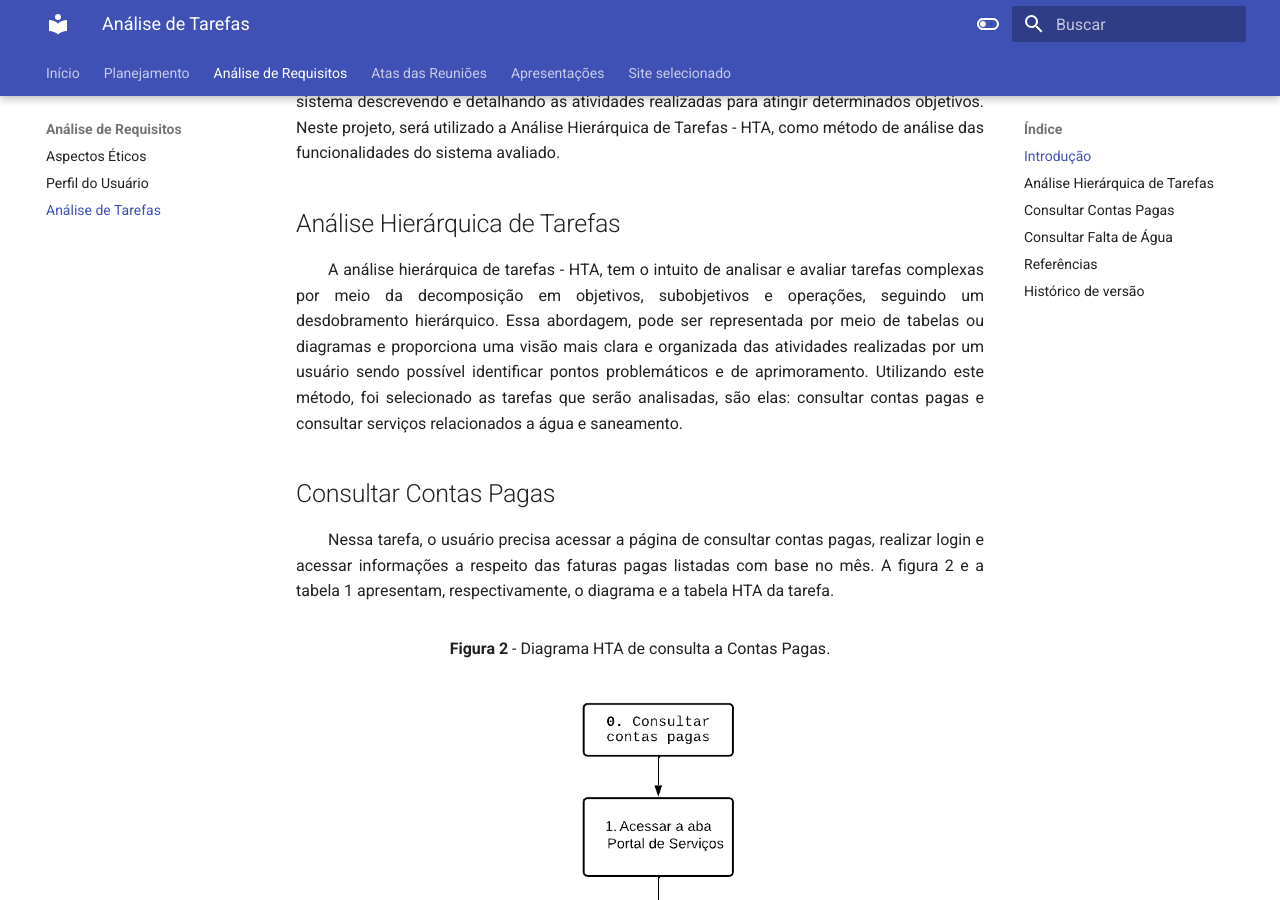
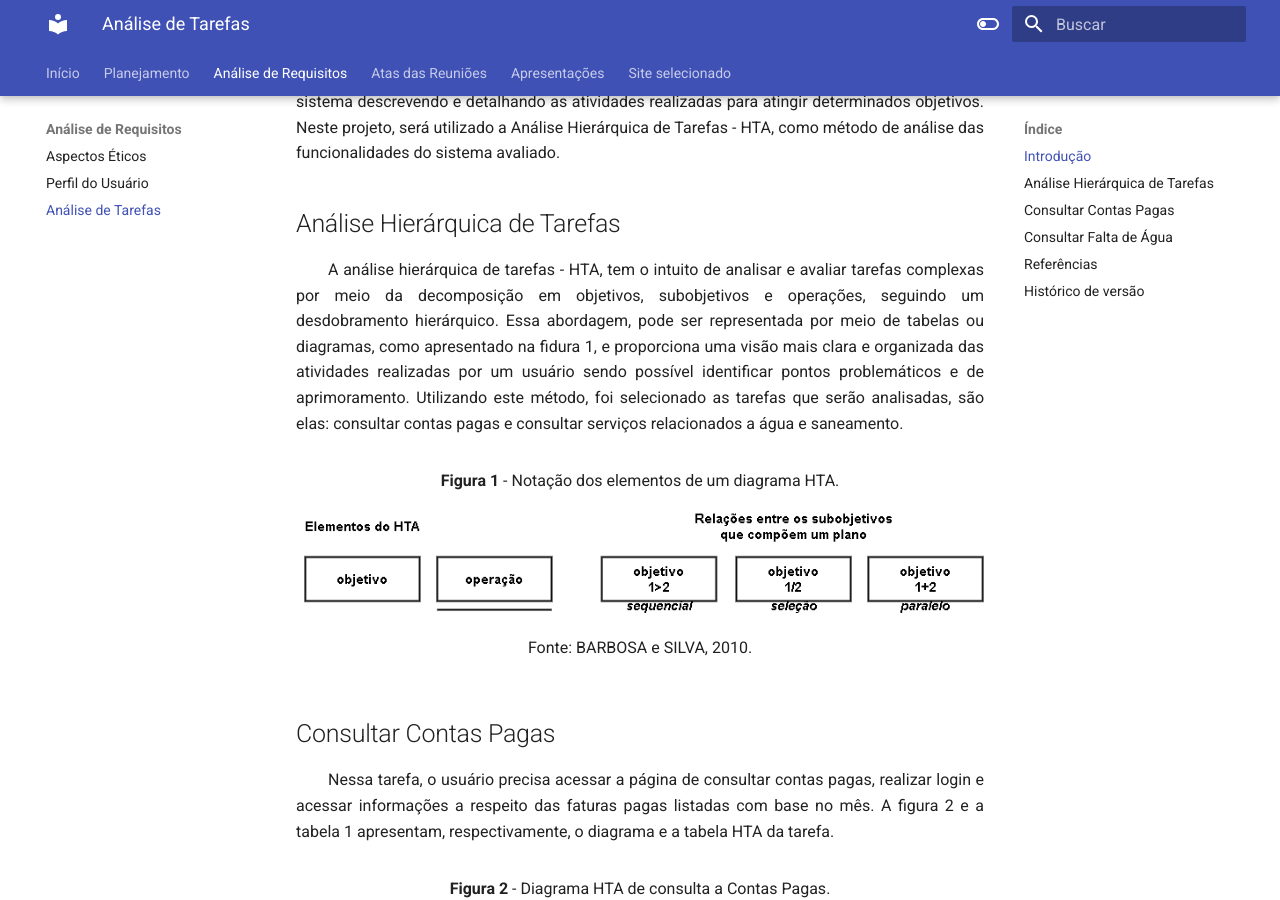
Before and after one commit to Interacao-Humano-Computador/2023.2-Caesb, an MkDocs documentation site: the page built from docs/analise-de-requisitos/analise-de-tarefas.md, in a window 1280 px wide and 900 px high, scrolled down 215 px. Built offline with MkDocs 1.6.1 and Material for MkDocs 9.7.7, drawn with Linux system fonts in a browser that asks for light colours; some of the changed text lies outside the part shown.

Commit message:
Adição da notação dos elementos de um diagrama HTA.

```diff
--- a/docs/analise-de-requisitos/analise-de-tarefas.md
+++ b/docs/analise-de-requisitos/analise-de-tarefas.md
@@ -6,8 +6,17 @@
 
 ## Análise Hierárquica de Tarefas
 
-<p align="justify">&emsp;&emsp;A análise hierárquica de tarefas - HTA, tem o intuito de analisar e avaliar tarefas complexas por meio da decomposição em objetivos, subobjetivos e operações, seguindo um desdobramento hierárquico. Essa abordagem, pode ser representada por meio de tabelas ou diagramas e proporciona uma visão mais clara e organizada das atividades realizadas por um usuário sendo possível identificar pontos problemáticos e de aprimoramento.  Utilizando este método, foi selecionado as tarefas que serão analisadas, são elas: consultar contas pagas e consultar serviços relacionados a água e saneamento.</p>
+<p align="justify">&emsp;&emsp;A análise hierárquica de tarefas - HTA, tem o intuito de analisar e avaliar tarefas complexas por meio da decomposição em objetivos, subobjetivos e operações, seguindo um desdobramento hierárquico. Essa abordagem, pode ser representada por meio de tabelas ou diagramas, como apresentado na fidura 1, e proporciona uma visão mais clara e organizada das atividades realizadas por um usuário sendo possível identificar pontos problemáticos e de aprimoramento.  Utilizando este método, foi selecionado as tarefas que serão analisadas, são elas: consultar contas pagas e consultar serviços relacionados a água e saneamento.  </p>
 
+<figure markdown>
+<font size="3"><b>Figura 1</b> - Notação dos elementos de um diagrama HTA.</font>
+
+![Notação diagrama HTA](../../assets/analise_de_tarefas/HTAlight_elementos.png#only-light){width: 500}
+![Notação diagrama HTA](../../assets/analise_de_tarefas/HTAdark_elementos.png#only-dark){width: 500}
+
+<font size="3"><p style="text-align: center"> Fonte: BARBOSA e SILVA, 2010.</p></font>
+
+</figure>
 
 ## Consultar Contas Pagas
 
@@ -32,17 +41,10 @@
 |     2.  Selecionar Contas Pagas | **feedback**: usuário é redirecionado para a página de login.  <br> **plano**: clicar no botão Contas Pagas. |
 |       3. Fazer Login  | **input**: Dados de login.<br>  **feedback**: usuário é redirecionado para a página de  inscrições. <br>**plano**: Acessar área de inscrições. <br>|
 | 3.1 Pesquisar com minha inscrição   | **feedback**: O usuário é redirecionado para uma página com uma lista de faturas pagas de acordo com o mês.<br>    **plano**: Clicar no botão pesquisar.|
-| 3.2 Pesquisar com outra inscrição  | **feedback**: O usuário é redirecionado para uma página para inserir a inscrição respectiva.  <br>    **plano**: Clicar na aba "Pesquisar outra inscrição".|
+| 3.2 Pesquisar com outra inscrição  | **input**: Inserir o número da inscrição que deseja ter acesso as contas.<br>   **feedback**: O usuário é redirecionado para uma página com uma lista de faturas pagas de acordo com o mês.  <br>    **plano**: Clicar na aba "Pesquisar outra inscrição".|
 
 <font size="3"><p style="text-align: center">Fonte: <a href="https://github.com/JeffersonSenaa" target="_blank">Jefferson Sena</a></p></font>
 </br>
-
-
-
-
-
-
-
 
 ## Consultar Falta de Água
 
```
Also changed, not shown: docs/assets/analise_de_tarefas/HTAdark_elementos.png (added), docs/assets/analise_de_tarefas/HTAlight_elementos.png (added).
